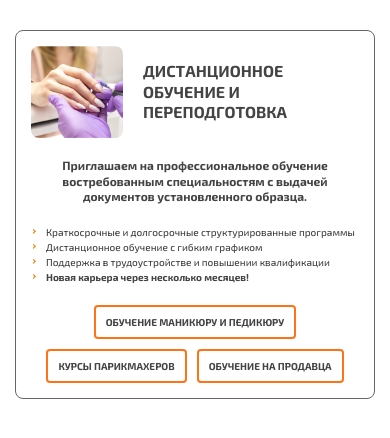
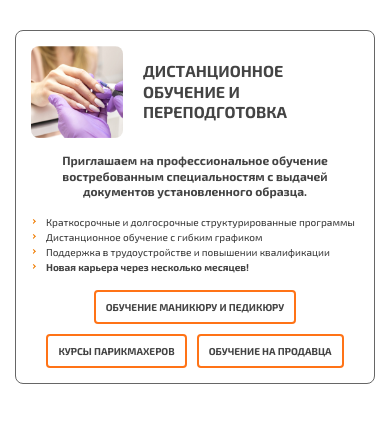
Before and after one commit to MironovaAnnaa/centrfenix, a plain HTML site: page index.html in a window 390 px wide. Drawn offline with Linux system fonts and the light colour scheme.

Commit message:
Update main.css

```diff
--- a/assets/css/main.css
+++ b/assets/css/main.css
@@ -229,6 +229,9 @@ body {
 	.distance_learning .container{
 		padding:15px;
 	}
+	.distance_learning .descr{
+		gap:15px;
+	}
 	.distance_learning .image{
 		position:absolute;
 	}
```
